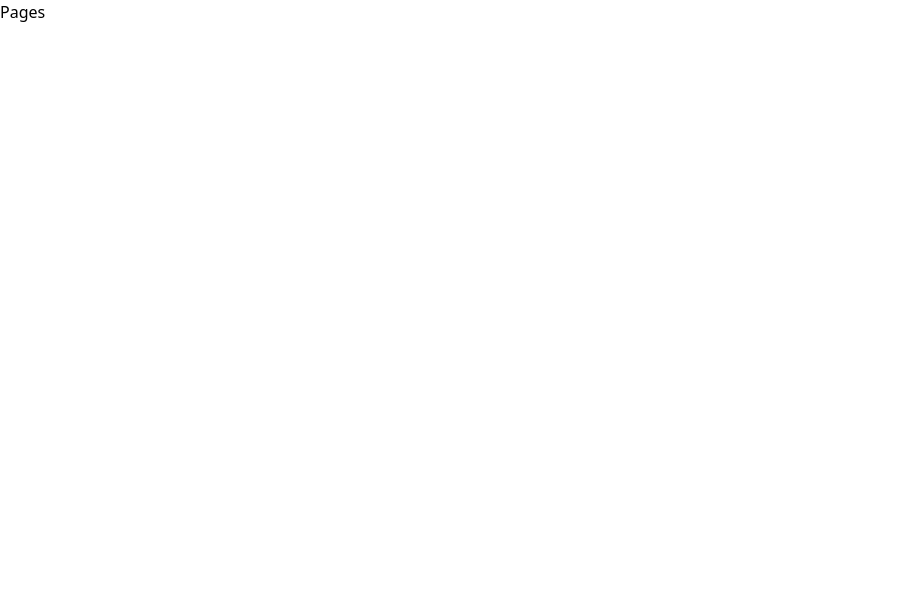
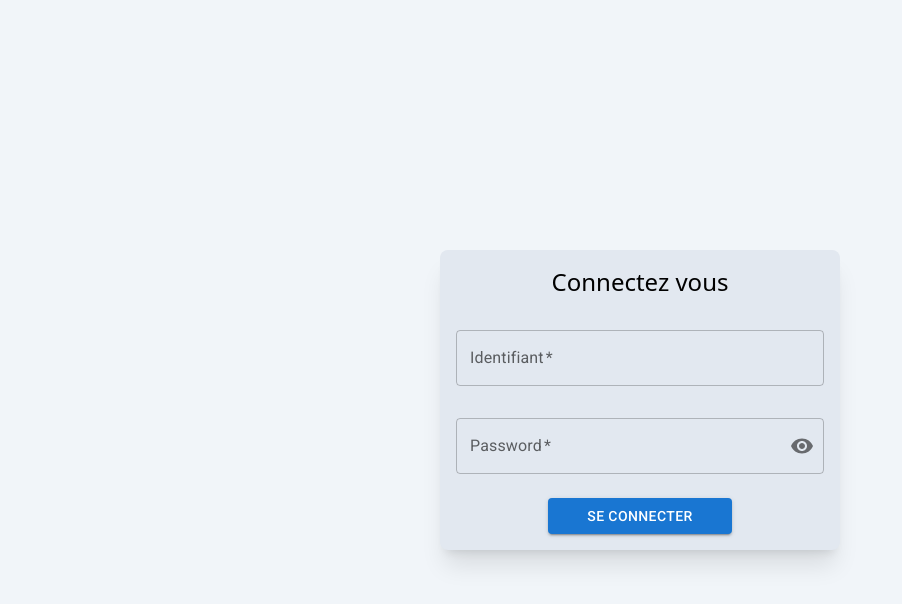
Before and after one commit to alyweb66/Montauriol, a Next.js app: page /admin in a window 1280 px wide. Shown: the top 604 px of the page, without its empty margins (0-902 px from the left). Built offline with nearby package versions, Linux system fonts and the light colour scheme.

Commit message:
start admin auth page

```diff
--- a/package.json
+++ b/package.json
@@ -9,6 +9,11 @@
     "lint": "next lint"
   },
   "dependencies": {
+    "@emotion/react": "^11.14.0",
+    "@emotion/styled": "^11.14.0",
+    "@fontsource/roboto": "^5.2.5",
+    "@mui/icons-material": "^6.4.7",
+    "@mui/material": "^6.4.7",
     "mysql2": "^3.13.0",
     "next": "15.2.1",
     "prettier": "^3.5.3",
--- /dev/null
+++ b/src/app/admin/layout.tsx
@@ -0,0 +1,15 @@
+import '@fontsource/roboto/300.css';
+import '@fontsource/roboto/400.css';
+import '@fontsource/roboto/500.css';
+import '@fontsource/roboto/700.css';
+
+
+import { ReactNode } from 'react';
+
+export default function AdminLayout({ children }: { children: ReactNode }) {
+    return (
+        <main className="h-full " >
+            {children}
+        </main>
+    )
+}
--- a/src/app/admin/page.tsx
+++ b/src/app/admin/page.tsx
@@ -1,9 +1,85 @@
 'use client';
+import TextField from '@mui/material/TextField';
+import Button from '@mui/material/Button';
+import IconButton from '@mui/material/IconButton';
+import InputAdornment from '@mui/material/InputAdornment';
+import { useState } from 'react';
+import Visibility from '@mui/icons-material/Visibility';
+import VisibilityOff from '@mui/icons-material/VisibilityOff';
+import FilledInput from '@mui/material/FilledInput';
+import FormControl from '@mui/material/FormControl';
+import InputLabel from '@mui/material/InputLabel';
+import OutlinedInput from '@mui/material/OutlinedInput';
 
 export default function Admin() {
+  const [showPassword, setShowPassword] = useState(false);
+
+  const handleClickShowPassword = () => {
+    setShowPassword(!showPassword);
+  };
+  const handleMouseDownPassword = (
+    event: React.MouseEvent<HTMLButtonElement>
+  ) => {
+    event.preventDefault();
+  };
+
+  const handleMouseUpPassword = (
+    event: React.MouseEvent<HTMLButtonElement>
+  ) => {
+    event.preventDefault();
+  };
   return (
-    <div>
-      <h1>Pages</h1>
+    <div className="min-h-screen flex items-center justify-center bg-slate-100">
+      <form  className="w-100 p-4 bg-slate-200  rounded-lg shadow-xl flex flex-col items-center space-y-4">
+      <h2 className='text-2xl'>Connectez vous</h2>
+        <TextField
+          required
+          label="Identifiant"
+          variant="outlined"
+          margin="normal"
+       /*    sx={{
+            ".MuiOutlinedInput-root": {
+              input: {
+                color: 'white',
+              }
+            }
+          }} */
+          fullWidth
+        />
+         <FormControl sx={{ m: 1, width: '100%', mt: 3 }} variant="outlined">
+          <InputLabel required htmlFor="outlined-adornment-password">Password</InputLabel>
+          <OutlinedInput
+            id="outlined-adornment-password"
+            type={showPassword ? 'text' : 'password'}
+
+            endAdornment={
+              <InputAdornment position="end">
+                <IconButton
+                  aria-label={
+                    showPassword ? 'hide the password' : 'display the password'
+                  }
+                  onClick={handleClickShowPassword}
+                  onMouseDown={handleMouseDownPassword}
+                  onMouseUp={handleMouseUpPassword}
+                  edge="end"
+                  /* sx={{ color: 'white' }} */
+                >
+                  {showPassword ? <VisibilityOff /> : <Visibility />}
+                </IconButton>
+              </InputAdornment>
+            }
+            label="Password"
+          />
+        </FormControl>
+        <Button
+          variant="contained"
+          color="primary"
+          type="submit"
+          style={{ marginTop: '16px', width: '50%' }}
+        >
+          Se connecter
+        </Button>
+      </form>
     </div>
   );
 }
--- a/src/app/globals.css
+++ b/src/app/globals.css
@@ -1 +1,10 @@
 @import "tailwindcss";
+
+* {
+  box-sizing: border-box;
+}
+
+html, body {
+
+  height: 100dvh;
+}
--- a/src/app/layout.tsx
+++ b/src/app/layout.tsx
@@ -14,7 +14,7 @@ const geistMono = Geist_Mono({
 });
 
 export const metadata: Metadata = {
-  title: "Create Next App",
+  title: "Mairie Montauriol",
   description: "Generated by create next app",
 };
 
```
Also changed, not shown: 1 other file (tests, documents, lock files or other folders).
